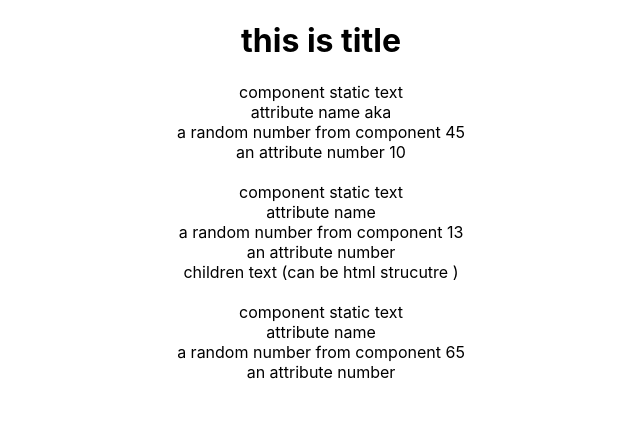
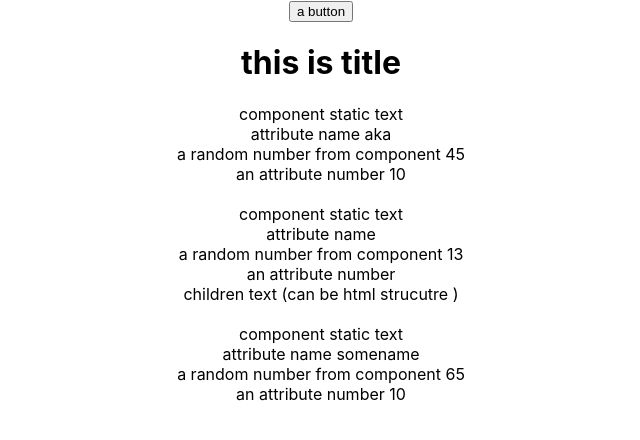
Before and after one commit to Akatsuki-Ryu/fullstackreacttemplate, a React (Create React App) app in the folder client/: page / in a window 1280 px wide. Shown: the top 440 px of the page, without its empty margins (319-959 px from the left). Built offline with nearby package versions, Linux system fonts and the light colour scheme.

Commit message:
loading state

```diff
--- a/client/src/App.js
+++ b/client/src/App.js
@@ -3,15 +3,28 @@ import './App.css';
 import Personcomponent from "./component/person";
 
 class App extends Component {
+    state = {
+        persons: [
+            {
+                name: 'somename',
+                age: 10
+            }, {
+                name: 'person2',
+                age: 11
+            }
+        ]
+    };
+
     render() {
         return (
             <div className="App">
+                <button>a button</button>
                 <h1>this is title </h1>
                 <Personcomponent name="aka" age="10"/>
                 <br/>
                 <Personcomponent>children text (can be html strucutre ) </Personcomponent>
                 <br/>
-                <Personcomponent/>
+                <Personcomponent name={this.state.persons[0].name} age={this.state.persons[0].age}/>
             </div>
         )
             ;
```
